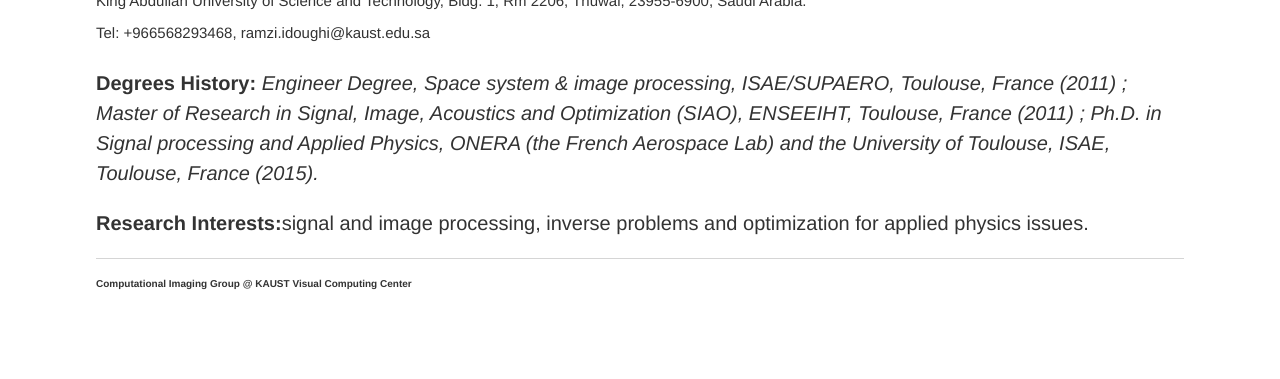
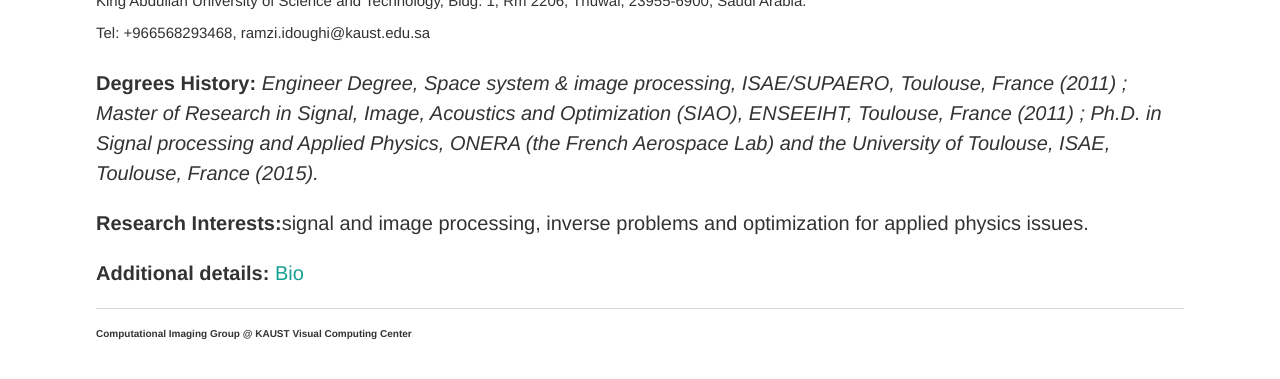
Before and after one commit to vccimaging/vccimaging.github.io, a Jekyll site: the page built from People/idoughr/index.html, in a window 1280 px wide, cut to the strip 260-639 px from the top of the page. Built offline with Jekyll 4.4.1, drawn with Linux system fonts in a browser that asks for light colours.

Commit message:
Update index.html

```diff
--- a/People/idoughr/index.html
+++ b/People/idoughr/index.html
@@ -12,3 +12,5 @@ height: 196
 <b>Degrees History: </b> <em> Engineer Degree, Space system &#38; image processing, ISAE/SUPAERO, Toulouse, France (2011) ; Master of Research in Signal, Image, Acoustics and Optimization (SIAO), ENSEEIHT, Toulouse, France (2011) ; Ph.D. in Signal processing and Applied Physics, ONERA (the French Aerospace Lab) and the University of Toulouse, ISAE, Toulouse, France (2015). </em><p>
 
 <b>Research Interests:</b>signal and image processing, inverse problems and optimization for applied physics issues. <p>
+
+<b>Additional details:</b> <a href=bio>Bio</a>
```
